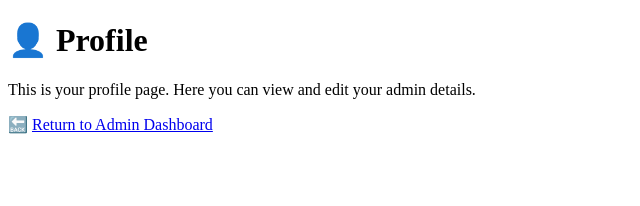
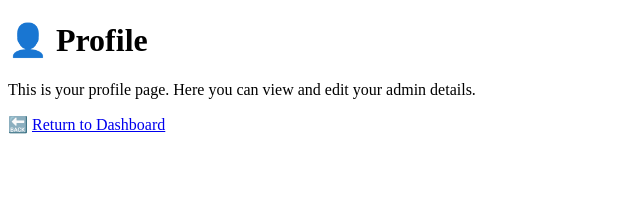
Before and after one commit to KoushikKamalahasan09/Bootcamp2, a Vue app in the folder frontend/: page /profile in a window 1280 px wide. Shown: the top 206 px of the page, without its empty margins (0-640 px from the left). Built offline with nearby package versions, Linux system fonts and the light colour scheme.

Commit message:
feat: update login form to prevent default submission and log credentials; modify profile link text for clarity

```diff
--- a/frontend/src/views/Auth/login.vue
+++ b/frontend/src/views/Auth/login.vue
@@ -2,7 +2,8 @@
   <div class="login-container">
     <h2>Login to Your Account</h2>
 
-    <form @submit.prevent="handleLogin">
+
+    <form @submit.prevent="handleLogin">  <!--Prevents normal action of html form action-->
       <div class="form-group">
         <label for="email">Email</label>
         <input
@@ -49,6 +50,7 @@ export default {
   methods: {
     handleLogin() {
       // Replace with real authentication logic
+      //alert(`Logging in with email: ${this.email} and password: ${this.password}`);
       console.log('Logging in with:', this.email, this.password);
       // Example: this.$router.push('/quotes');
     }
--- a/frontend/src/views/User/profile.vue
+++ b/frontend/src/views/User/profile.vue
@@ -12,7 +12,7 @@ import { RouterLink } from 'vue-router'
       <p>This is your profile page. Here you can view and edit your admin details.</p>
 
       <p>
-        🔙 <RouterLink to="/dashboard">Return to Admin Dashboard</RouterLink>
+        🔙 <RouterLink to="/dashboard">Return to Dashboard</RouterLink>
       </p>
       </div>
     </section>
```
